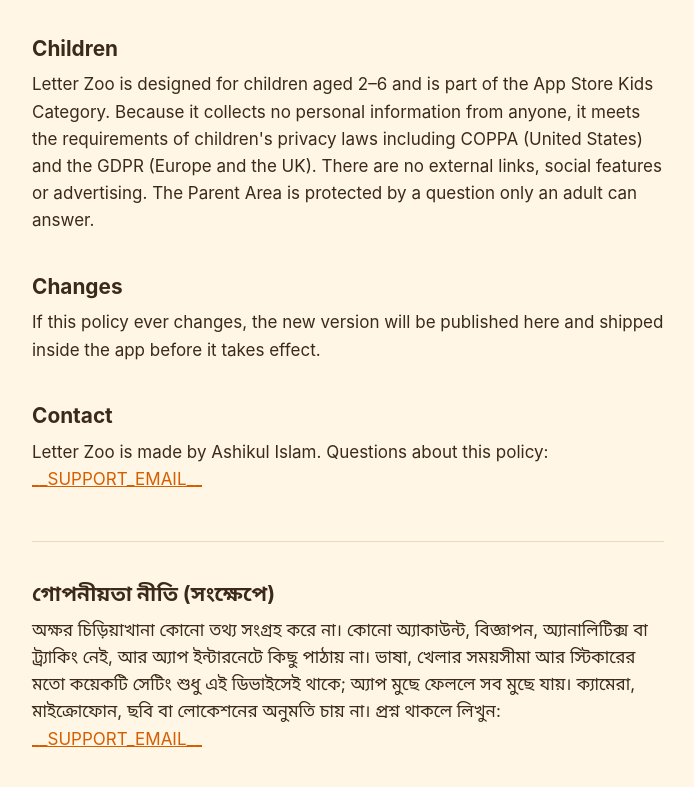
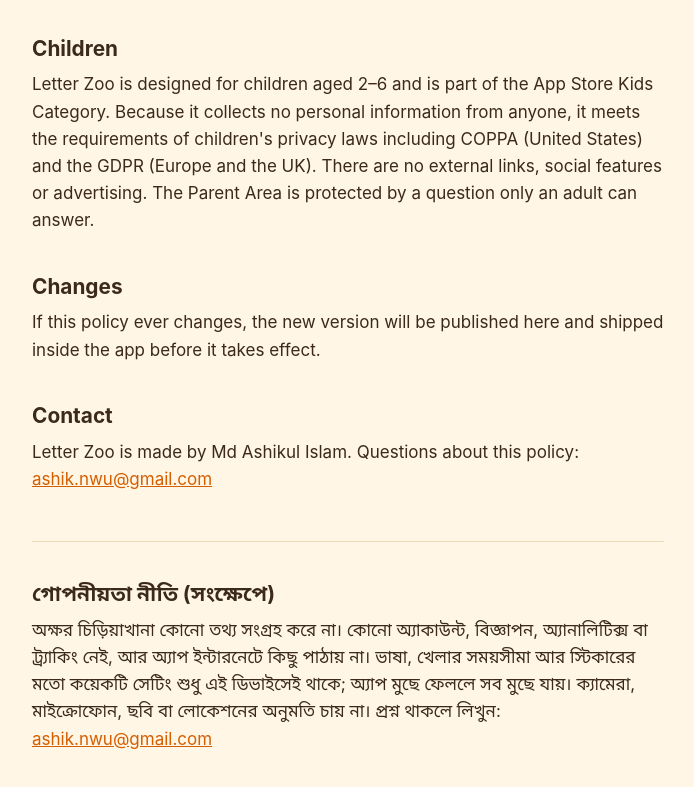
Before and after one commit to mdashikulislam/letter-zoo-site, a plain HTML site: page privacy.html in a window 1280 px wide. Shown: the part 874-1661 px from the top of the page, without its empty margins (292-986 px from the left). Drawn offline with Linux system fonts and the light colour scheme.

Commit message:
Site and listing: support email and developer name

```diff
--- a/privacy.html
+++ b/privacy.html
@@ -50,8 +50,8 @@
   and shipped inside the app before it takes effect.</p>
 
   <h2>Contact</h2>
-  <p>Letter Zoo is made by Ashikul Islam. Questions about this policy:
-  <a href="mailto:__SUPPORT_EMAIL__">__SUPPORT_EMAIL__</a></p>
+  <p>Letter Zoo is made by Md Ashikul Islam. Questions about this policy:
+  <a href="mailto:ashik.nwu@gmail.com">ashik.nwu@gmail.com</a></p>
 
   <hr>
 
@@ -61,7 +61,7 @@
   ভাষা, খেলার সময়সীমা আর স্টিকারের মতো কয়েকটি সেটিং শুধু এই ডিভাইসেই থাকে;
   অ্যাপ মুছে ফেললে সব মুছে যায়। ক্যামেরা, মাইক্রোফোন, ছবি বা লোকেশনের অনুমতি
   চায় না। প্রশ্ন থাকলে লিখুন:
-  <a href="mailto:__SUPPORT_EMAIL__">__SUPPORT_EMAIL__</a></p>
+  <a href="mailto:ashik.nwu@gmail.com">ashik.nwu@gmail.com</a></p>
 </main>
 </body>
 </html>
```
Also changed, not shown: index.html (+2 -2 lines).
